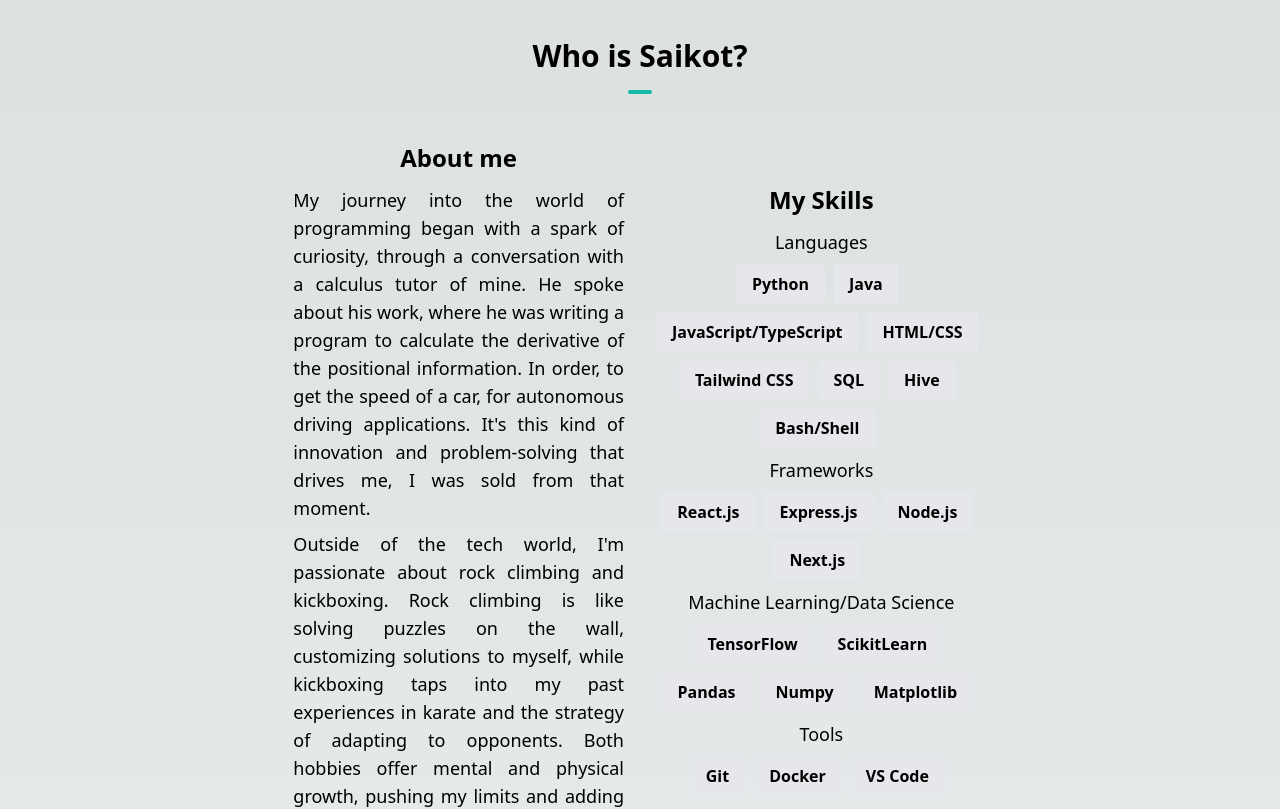
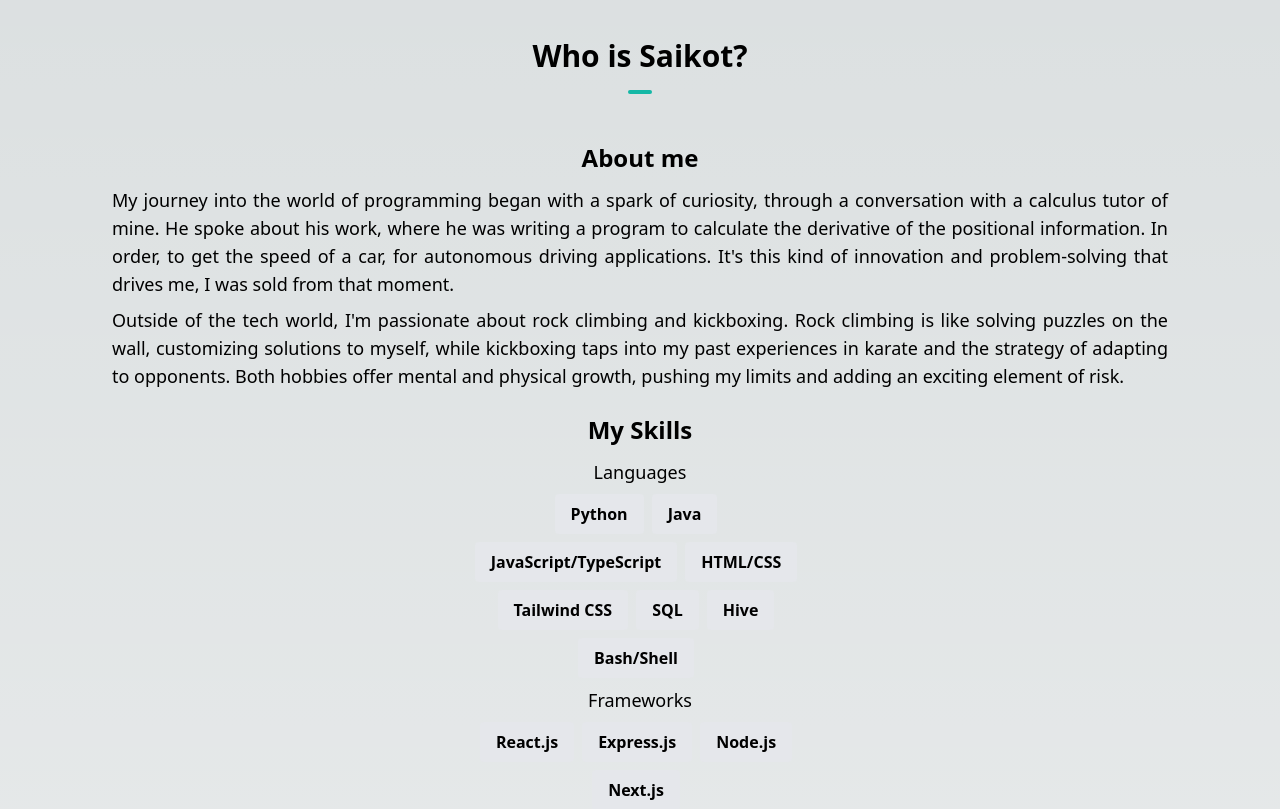
Before and after one commit to saikot-paul/portfolio-website, a Next.js app: page / in a window 1280 px wide. Shown: the part 540-1349 px from the top of the page. Built offline with nearby package versions, Linux system fonts and the light colour scheme.

Commit message:
dummy push

```diff
--- a/components/main/AboutMe.tsx
+++ b/components/main/AboutMe.tsx
@@ -9,13 +9,13 @@ interface skill {
 const AboutMe = () => {
   return (
     <section id="about">
-      <div className="flex flex-col items-center justify-center">
+      <div className="flex flex-col items-center justify-center items-center">
         <h1 className="text-3xl font-bold my-6">
           Who is Saikot?
           <hr className="w-6 h-1 mx-auto my-4 bg-teal-500 border-0 rounded"></hr>
         </h1>
-        <div className="flex flex-col md:flex-row justify-center align-top">
-          <div className="flex flex-col my-2 px-4 md:w-1/3 w-full">
+        <div className="flex flex-col justify-center items-center md:w-full">
+          <div className="flex flex-col my-2 px-4 w-full items-center">
             <h2 className="text-2xl font-bold mb-3 text-center">About me</h2>
             <p className="text-lg mb-2 text-wrap md:text-justify">
               My journey into the world of programming began with a spark of
--- a/components/navbar/NavBar.tsx
+++ b/components/navbar/NavBar.tsx
@@ -20,16 +20,16 @@ const NavBar = () => {
 
   return (
     <header className="px-20 py-5 border-b w-full h-full border-gray-50 sticky top-0 z-50 bg-black">
-      <div className="flex justify-between items-center">
+      <div className="flex justify-between space-x-2 items-center">
         <div>
           <a
-            className="text-3xl font-bold align-text-bottom"
+            className="text-2xl md:text-3xl font-bold align-text-bottom text-full"
             onClick={scrollToSection("home", defaultOffset)}
           >
             Saikot Paul
           </a>
         </div>
-        <div className="flex space-x-4 text-lg">
+        <div className="flex space-x-1 md:space-x-4 text-sm md:text-lg">
           <a href="#home" onClick={scrollToSection("home", defaultOffset)}>
             Home
           </a>
```
Also changed, not shown: app/globals.css (line endings or trailing spaces).
